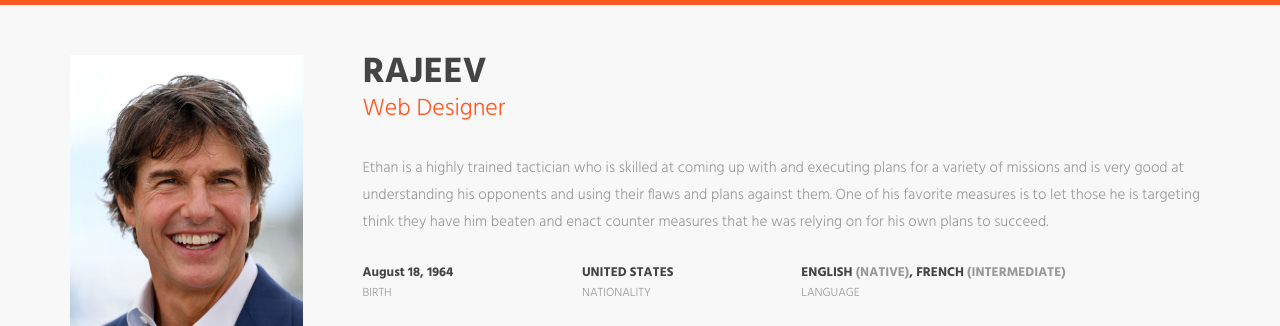
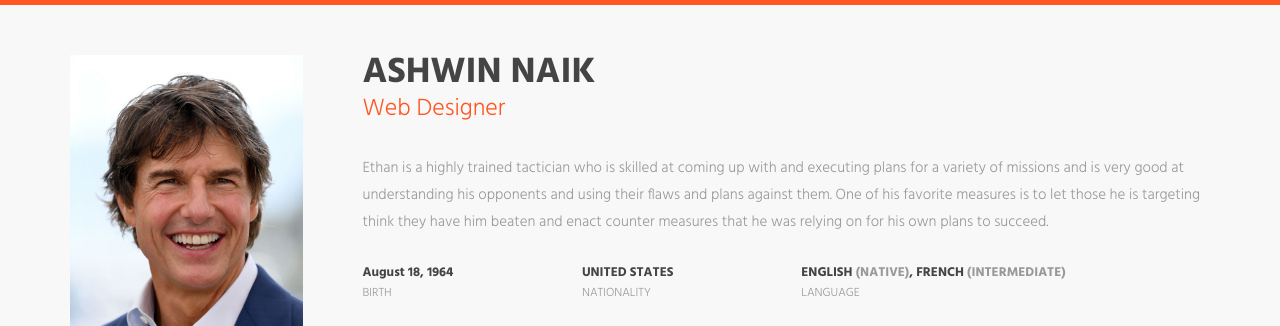
Before and after one commit to vedacodes/httpd, a plain HTML site: page index.html in a window 1280 px wide. Shown: the top 326 px of the page. Drawn offline with Linux system fonts and the light colour scheme.

Commit message:
Ashwin Naik

```diff
--- a/index.html
+++ b/index.html
@@ -53,7 +53,7 @@
             <div class="col-md-9">
                 <div class="name-wrapper">
 
-                    <h1 class="name">RAJEEV</h1>
+                    <h1 class="name">Ashwin Naik</h1>
                     <span>Web Designer</span>
                 </div>
                 <p>
```
